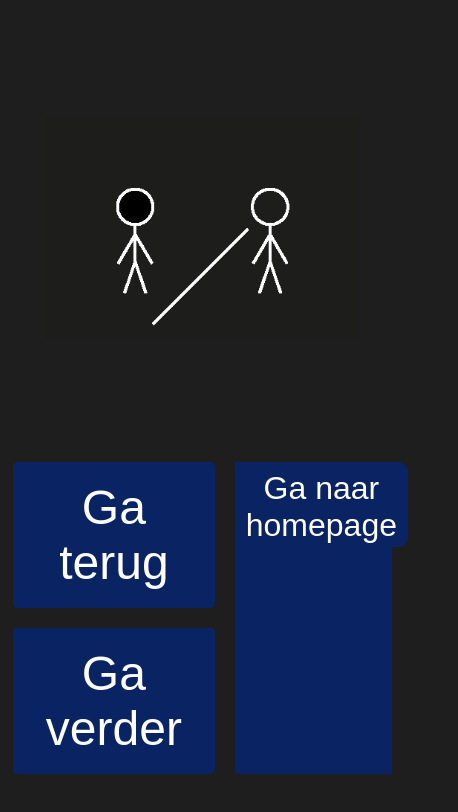
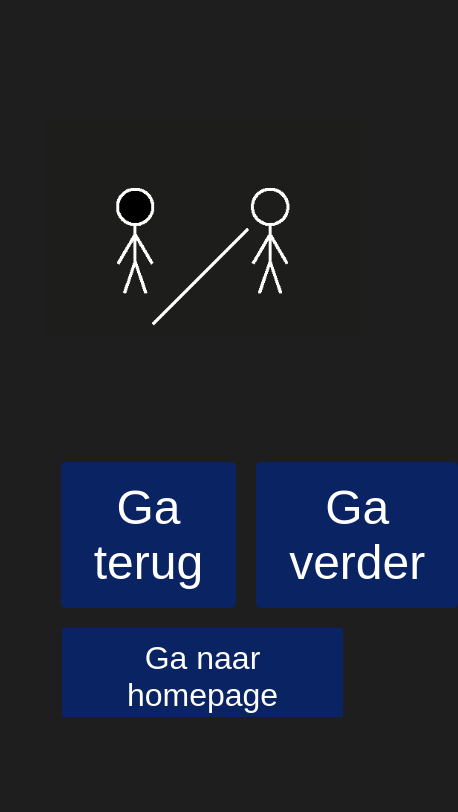
Before and after one commit to lisa-mao/CLE-3, a plain HTML site: page playrules.html in a window 390 px wide. Shown: the part 495-1307 px from the top of the page, 458 px wide, since content can reach past the window. After the commit the page ends 1262 px from the top, so only its background shows below. Drawn offline with Linux system fonts and the light colour scheme.

Commit message:
css mobile fix

```diff
--- a/css/style.css
+++ b/css/style.css
@@ -125,8 +125,8 @@ html {
     display: flex;
     align-content: center;
     justify-content: center;
-    flex-direction: row;
-    gap: 20px;
+    flex-direction: column;
+    gap: 50px;
     padding: 3% 5% 0.2%;
     font-size: xx-large;
     border-radius: 10px;
@@ -134,6 +134,18 @@ html {
 
 .play-button:hover {
     color: white;
+}
+
+.backAndContinueButtons {
+    display: flex;
+    flex-direction: row;
+    justify-content: space-between;
+    gap: 20px
+}
+
+.homeButton a {
+    text-decoration: none;
+
 }
 
 .homeButton:hover {
@@ -168,33 +180,6 @@ html {
 img {
     width: 650px;
     height: 450px;
-}
-
-@media(max-width: 481px){
-    .magnify-speech {
-        flex-direction: column;
-    }
-
-    .playrules-img {
-        max-width: 100%;
-        max-height: 100%;
-        object-fit: scale-down;
-    }
-
-    #field {
-        padding: 0 10px 0 25px;
-    }
-
-    #magtext {
-        display: flex;
-        text-align: center;
-    }
-
-    .play-button {
-        flex-direction: column;
-    }
-
-
 }
 
 
@@ -299,7 +284,7 @@ a{
     padding: 40px 20px;
 }
 
-@media(max-width: 480px){
+@media(max-width: 481px){
     header div{
         display: flex;
         flex-direction: column;
@@ -312,4 +297,58 @@ a{
     header h1{
         font-size: 4.5rem;
     }
+
+    .magnify-speech {
+        flex-direction: column;
+    }
+
+    .playrules-img {
+        max-width: 100%;
+        max-height: 100%;
+        object-fit: scale-down;
+    }
+
+    #field {
+        padding: 0 10px 0 25px;
+    }
+
+    #magtext {
+        display: flex;
+        text-align: center;
+    }
+
+    .play-button {
+        flex-direction: column;
+    }
+
+    .magnify-speech {
+        flex-direction: column;
+    }
+
+    .playrules-img {
+        max-width: 100%;
+        max-height: 100%;
+        object-fit: scale-down;
+    }
+
+    #field {
+        padding: 0 10px 0 25px;
+    }
+
+    #magtext {
+        display: flex;
+        text-align: center;
+    }
+
+    .play-button {
+        flex-direction: column;
+    }
+
+    .homeButton {
+        display: flex;
+        align-items: center;
+        justify-content: center;
+    }
+
+
 }
--- a/playrules.html
+++ b/playrules.html
@@ -18,16 +18,16 @@
 
     <div class="wrapper">
         <div class="magnify-speech">
-        <div  class="magnify-button">
+            <div class="magnify-button">
                 <button id="magnify">Vergrootglas</button>
-            <p id="magtext" >dubbel klik om de vergrootglas te deactiveren</p>
+                <p id="magtext">dubbel klik om de vergrootglas te deactiveren</p>
             </div>
             <button id="voorlees">Voorleesknop</button>
         </div>
         <div class="play-section"></div>
 
         <div class="play-button">
-            <div style="display: flex; flex-direction: column; justify-content: space-between; gap: 20px" >
+            <div class="backAndContinueButtons" >
                 <button id="goBack" class="button-playrules">
                     Ga terug
                 </button>
@@ -36,11 +36,12 @@
                     Ga verder
                 </button>
             </div>
-
-            <a href="index.html" style="text-decoration: none" class="homeButton">
+            <div class="homeButton">
+                <a href="index.html" >
                     <button class="play-button">Ga naar homepage</button>
 
                 </a>
+            </div>
         </div>
         <div class="section"></div>
     </div>
```
Lines whose indentation alone changed are shown as unchanged.
